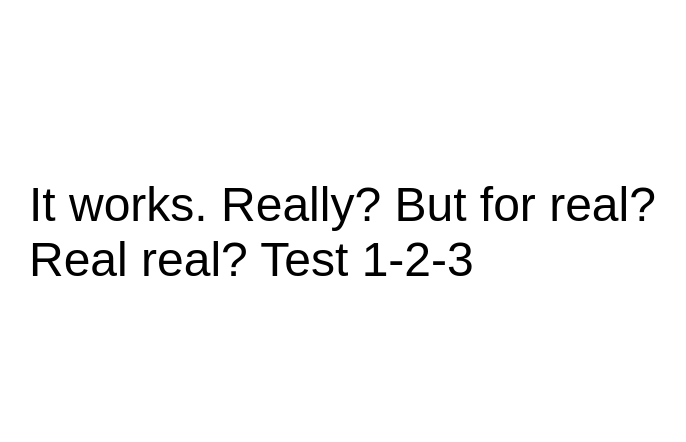
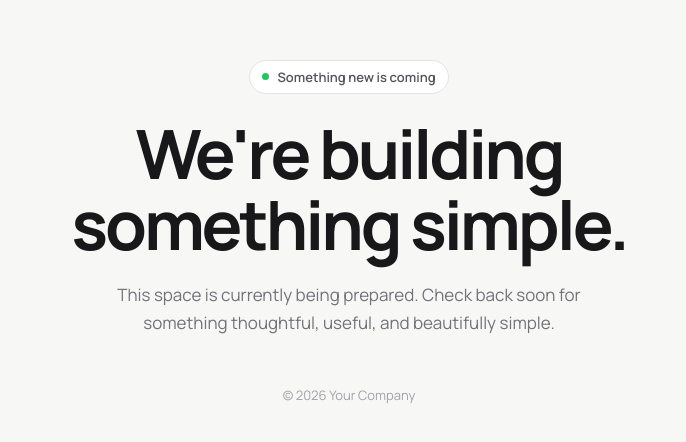
Before and after one commit to ashokkasti/simple-static, a plain HTML site: page index.html in a window 1280 px wide. Shown: the part 168-610 px from the top of the page, without its empty margins (291-977 px from the left). Drawn offline with Linux system fonts and the light colour scheme.

Commit message:
Update index.html

```diff
--- a/index.html
+++ b/index.html
@@ -1,22 +1,100 @@
 <!DOCTYPE html>
-<html>
+<html lang="en">
 <head>
-    <title>Laravel Meetup</title>
-    <meta charset="UTF-8">
-    <style>
-        .center-text {
-            position: absolute;
-            top: 50%;
-            left: 50%;
-            transform: translate(-50%, -50%);
-            font-size: 48px;
-            font-family: Arial, sans-serif;
-        }
-    </style>
+  <meta charset="UTF-8" />
+  <meta name="viewport" content="width=device-width, initial-scale=1.0" />
+  <title>Coming Soon</title>
+
+  <link rel="preconnect" href="https://fonts.googleapis.com">
+  <link rel="preconnect" href="https://fonts.gstatic.com" crossorigin>
+  <link href="https://fonts.googleapis.com/css2?family=Manrope:wght@400;500;600;700&display=swap" rel="stylesheet">
+
+  <style>
+    * {
+      box-sizing: border-box;
+      margin: 0;
+      padding: 0;
+    }
+
+    body {
+      min-height: 100vh;
+      display: flex;
+      align-items: center;
+      justify-content: center;
+      padding: 24px;
+      font-family: "Manrope", sans-serif;
+      background: #f7f7f5;
+      color: #18181b;
+    }
+
+    .container {
+      width: 100%;
+      max-width: 620px;
+      text-align: center;
+    }
+
+    .badge {
+      display: inline-flex;
+      align-items: center;
+      gap: 8px;
+      padding: 7px 12px;
+      margin-bottom: 24px;
+      border: 1px solid #e4e4e7;
+      border-radius: 999px;
+      background: #fff;
+      font-size: 13px;
+      font-weight: 600;
+      color: #52525b;
+    }
+
+    .dot {
+      width: 7px;
+      height: 7px;
+      border-radius: 50%;
+      background: #22c55e;
+    }
+
+    h1 {
+      font-size: clamp(40px, 7vw, 68px);
+      line-height: 1.05;
+      letter-spacing: -0.045em;
+      font-weight: 700;
+      margin-bottom: 20px;
+    }
+
+    p {
+      max-width: 480px;
+      margin: 0 auto;
+      font-size: 17px;
+      line-height: 1.7;
+      color: #71717a;
+    }
+
+    .footer {
+      margin-top: 48px;
+      font-size: 13px;
+      color: #a1a1aa;
+    }
+  </style>
 </head>
+
 <body>
-    <div class="center-text">
-      It works. Really? But for real? Real real? Test 1-2-3
+  <main class="container">
+    <div class="badge">
+      <span class="dot"></span>
+      Something new is coming
     </div>
+
+    <h1>We're building something simple.</h1>
+
+    <p>
+      This space is currently being prepared. Check back soon for something
+      thoughtful, useful, and beautifully simple.
+    </p>
+
+    <div class="footer">
+      © 2026 Your Company
+    </div>
+  </main>
 </body>
 </html>
```
